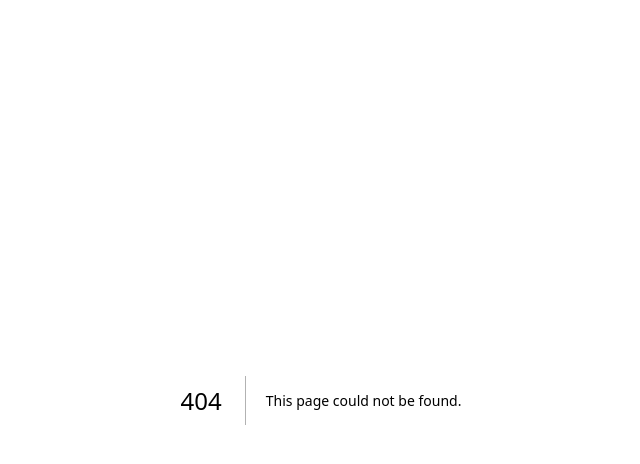
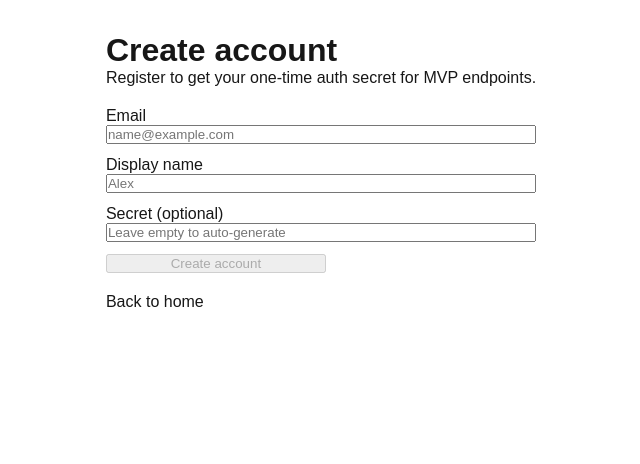
Before and after one commit to johnx25/aid-32-fullstack-mvp-foundation, a Next.js app: page /register in a window 1280 px wide. Before the commit this address had no page. Shown: the top 464 px of the page, without its empty margins (319-959 px from the left). Built offline with nearby package versions, Linux system fonts and the light colour scheme.

Commit message:
fix(register): add working register page with validation and result handling

```diff
--- /dev/null
+++ b/src/app/register/page.tsx
@@ -0,0 +1,143 @@
+"use client";
+
+import Link from "next/link";
+import { FormEvent, useMemo, useState } from "react";
+
+type RegisterResponse = {
+  data?: {
+    userId: number;
+    email: string;
+    displayName: string;
+    secret: string;
+  };
+  error?: string;
+};
+
+const MIN_SECRET_LENGTH = 12;
+
+export default function RegisterPage() {
+  const [email, setEmail] = useState("");
+  const [displayName, setDisplayName] = useState("");
+  const [secret, setSecret] = useState("");
+  const [isSubmitting, setIsSubmitting] = useState(false);
+  const [error, setError] = useState("");
+  const [result, setResult] = useState<RegisterResponse["data"]>();
+
+  const secretLengthError = useMemo(() => {
+    if (!secret) {
+      return "";
+    }
+
+    return secret.length < MIN_SECRET_LENGTH
+      ? `Secret must be at least ${MIN_SECRET_LENGTH} characters.`
+      : "";
+  }, [secret]);
+
+  const canSubmit = email.trim() && displayName.trim() && !secretLengthError && !isSubmitting;
+
+  async function onSubmit(event: FormEvent<HTMLFormElement>) {
+    event.preventDefault();
+    setError("");
+    setResult(undefined);
+
+    if (!canSubmit) {
+      return;
+    }
+
+    setIsSubmitting(true);
+
+    try {
+      const response = await fetch("/api/auth/register", {
+        method: "POST",
+        headers: {
+          "Content-Type": "application/json",
+        },
+        body: JSON.stringify({
+          email: email.trim(),
+          displayName: displayName.trim(),
+          secret: secret.trim() || undefined,
+        }),
+      });
+
+      const payload = (await response.json()) as RegisterResponse;
+
+      if (!response.ok || !payload.data) {
+        setError(payload.error || "Registration failed.");
+        return;
+      }
+
+      setResult(payload.data);
+      setSecret("");
+    } catch {
+      setError("Unexpected network error. Please try again.");
+    } finally {
+      setIsSubmitting(false);
+    }
+  }
+
+  return (
+    <main style={{ margin: "2rem auto", maxWidth: 560, padding: "0 1rem" }}>
+      <h1>Create account</h1>
+      <p>Register to get your one-time auth secret for MVP endpoints.</p>
+
+      <form onSubmit={onSubmit} style={{ display: "grid", gap: 12, marginTop: 20 }}>
+        <label>
+          Email
+          <input
+            type="email"
+            value={email}
+            onChange={(event) => setEmail(event.target.value)}
+            required
+            placeholder="name@example.com"
+            style={{ display: "block", width: "100%" }}
+          />
+        </label>
+
+        <label>
+          Display name
+          <input
+            value={displayName}
+            onChange={(event) => setDisplayName(event.target.value)}
+            required
+            placeholder="Alex"
+            style={{ display: "block", width: "100%" }}
+          />
+        </label>
+
+        <label>
+          Secret (optional)
+          <input
+            value={secret}
+            onChange={(event) => setSecret(event.target.value)}
+            placeholder="Leave empty to auto-generate"
+            style={{ display: "block", width: "100%" }}
+          />
+        </label>
+
+        {secretLengthError ? <p style={{ color: "#b00020", margin: 0 }}>{secretLengthError}</p> : null}
+        {error ? <p style={{ color: "#b00020", margin: 0 }}>{error}</p> : null}
+
+        <button type="submit" disabled={!canSubmit} style={{ width: 220 }}>
+          {isSubmitting ? "Creating account..." : "Create account"}
+        </button>
+      </form>
+
+      {result ? (
+        <section style={{ marginTop: 20, padding: 12, border: "1px solid #c8d8ff", borderRadius: 8 }}>
+          <h2 style={{ marginTop: 0 }}>Account created</h2>
+          <p style={{ marginBottom: 8 }}>User ID: {result.userId}</p>
+          <p style={{ marginBottom: 8 }}>Email: {result.email}</p>
+          <p style={{ marginBottom: 8 }}>Display name: {result.displayName}</p>
+          <p style={{ marginBottom: 8 }}>
+            Secret: <code>{result.secret}</code>
+          </p>
+          <p style={{ marginBottom: 0 }}>Save this secret now. You need it for login and authenticated API calls.</p>
+        </section>
+      ) : null}
+
+      <p style={{ marginTop: 20 }}>
+        <Link href="/">Back to home</Link>
+      </p>
+    </main>
+  );
+}
```
